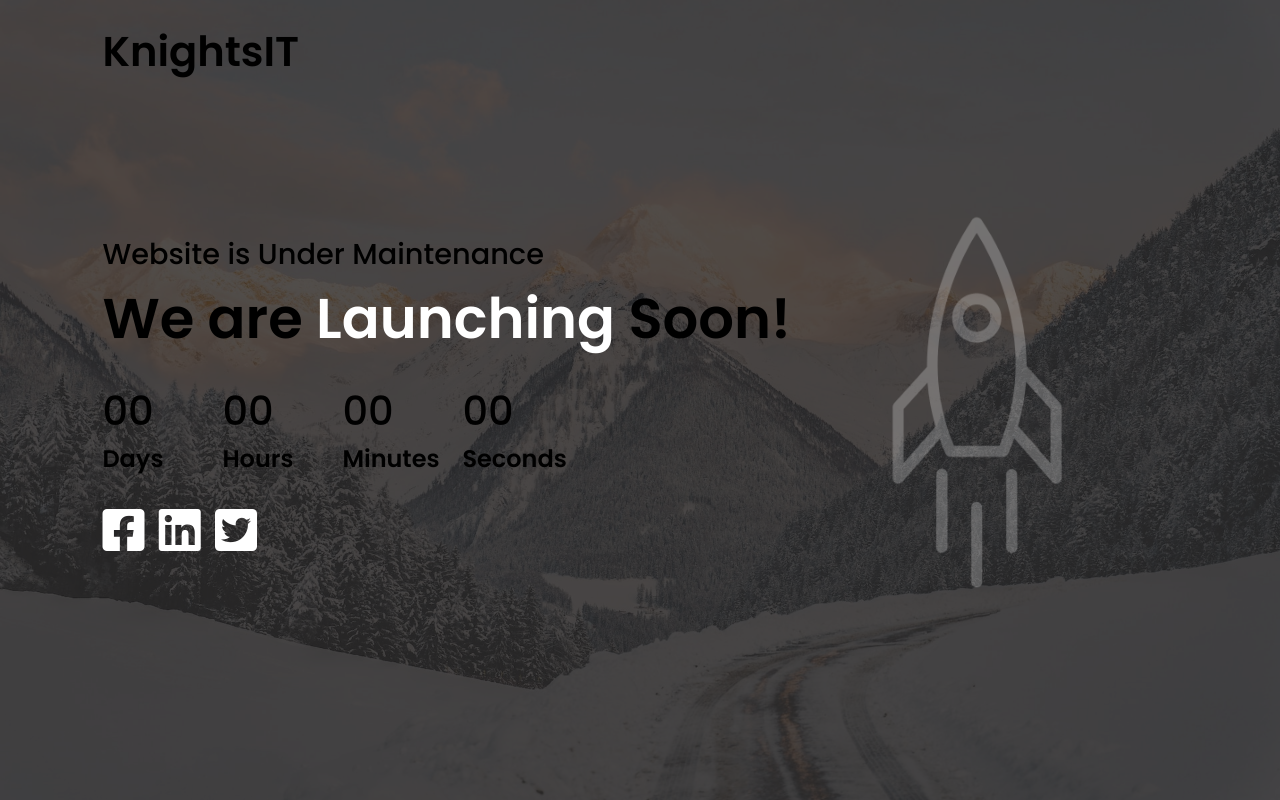
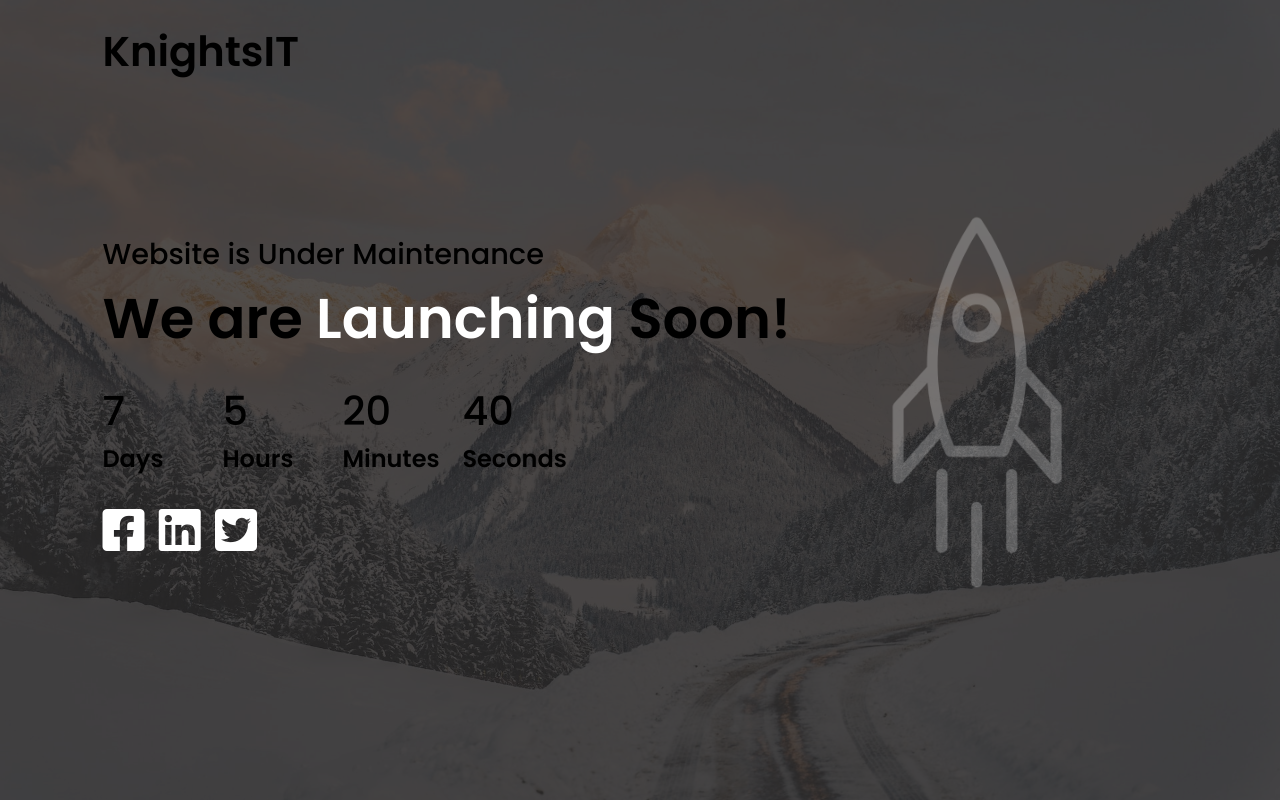
Before and after one commit to wahsandaruwan/universal_coming_soon, a plain HTML site: page index.html in a window 1280 px wide. Drawn offline with Linux system fonts and the light colour scheme.

Commit message:
Added countdown timer

```diff
--- a/index.html
+++ b/index.html
@@ -26,19 +26,19 @@
         <!-- Counter -->
         <div class="launch-time">
           <div>
-            <p>00</p>
+            <p id="days">00</p>
             <span>Days</span>
           </div>
           <div>
-            <p>00</p>
+            <p id="hours">00</p>
             <span>Hours</span>
           </div>
           <div>
-            <p>00</p>
+            <p id="minutes">00</p>
             <span>Minutes</span>
           </div>
           <div>
-            <p>00</p>
+            <p id="seconds">00</p>
             <span>Seconds</span>
           </div>
         </div>
@@ -52,5 +52,8 @@
       <!-- -----Rocket----- -->
       <img src="./imgs/rocket.png" class="rocket" alt="rocket" />
     </div>
+
+    <!-- Custom JS -->
+    <script src="./script.js"></script>
   </body>
 </html>
--- a/script.js
+++ b/script.js
@@ -0,0 +1,24 @@
+// Launch Date
+const countDownDate = new Date("March 15, 2023 00:00:00").getTime();
+
+// Interval
+const interval = setInterval(() => {
+  // Current Date
+  const now = new Date().getTime();
+
+  // Difference
+  const distance = countDownDate - now;
+
+  const days = Math.floor(distance / (1000 * 60 * 60 * 24));
+  const hours = Math.floor(
+    (distance % (1000 * 60 * 60 * 24)) / (1000 * 60 * 60)
+  );
+  const minutes = Math.floor((distance % (1000 * 60 * 60)) / (1000 * 60));
+  const seconds = Math.floor((distance % (1000 * 60)) / 1000);
+
+  // Update HTML Elements
+  document.querySelector("#days").innerHTML = days;
+  document.querySelector("#hours").innerHTML = hours;
+  document.querySelector("#minutes").innerHTML = minutes;
+  document.querySelector("#seconds").innerHTML = seconds;
+}, 1000);
```
